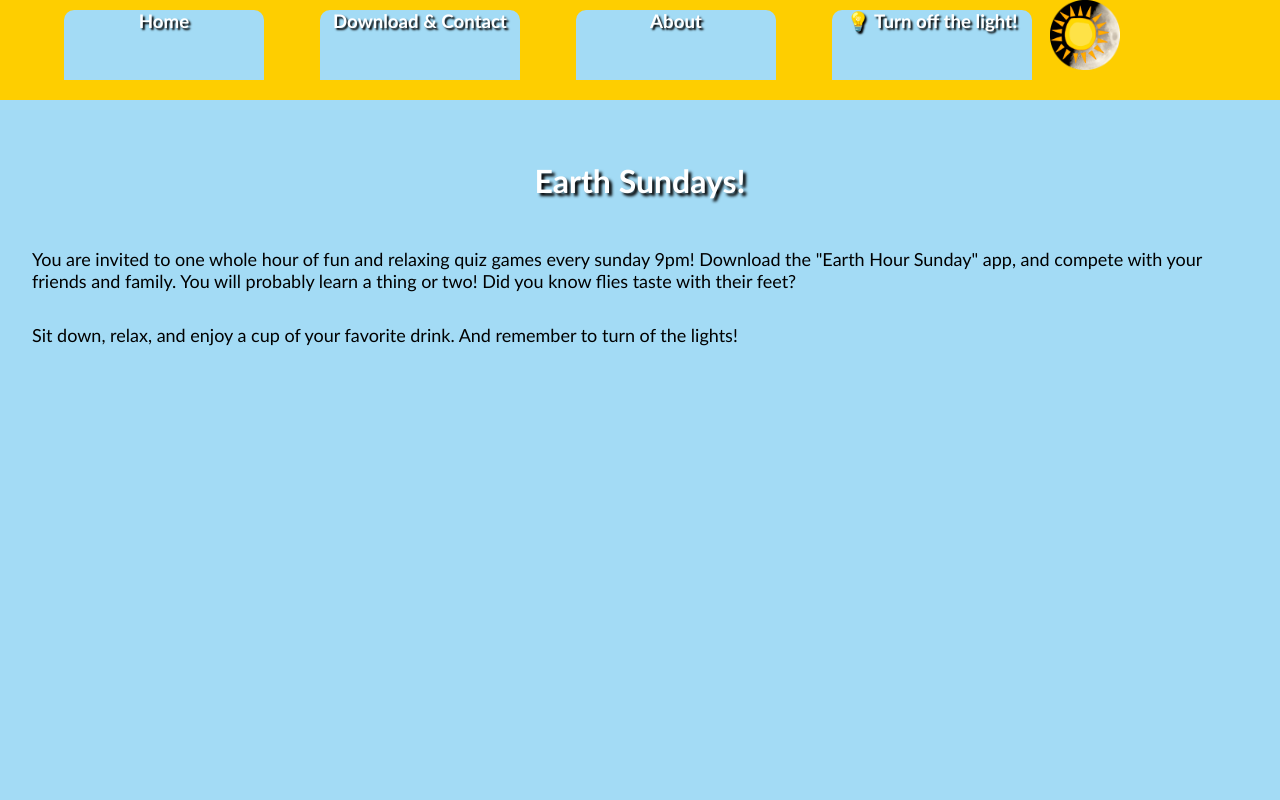
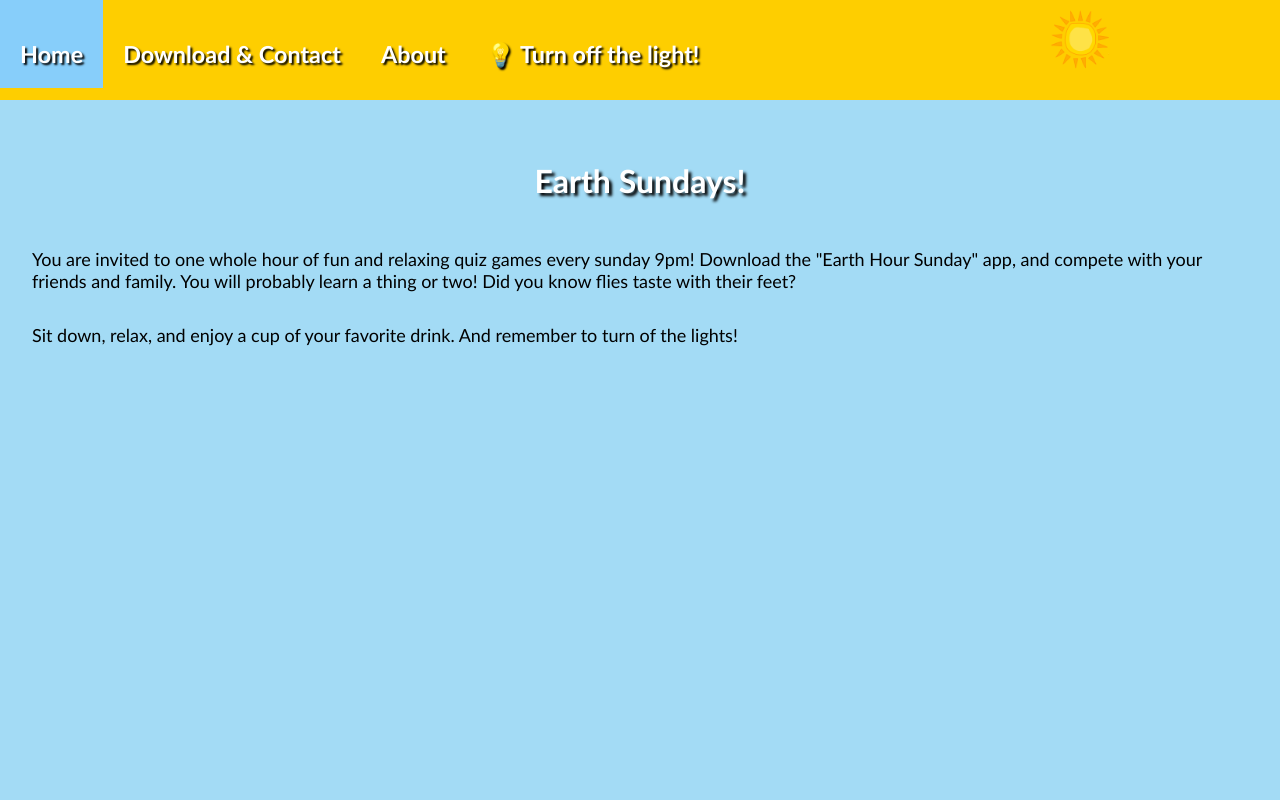
Before and after one commit to AndreasRinvoll/SnowballChallengeOblig, a plain HTML site: page index.html in a window 1280 px wide. Shown: the top 800 px of the page. Drawn offline with Linux system fonts and the light colour scheme.

Commit message:
Banner changes

```diff
--- a/index.html
+++ b/index.html
@@ -17,32 +17,22 @@
         </div>
 
         <div class="navigationbar">
-
             <a href="#main">
-                <div id="div_home" class="div_button">
                 <h3>Home</h3>
-                </div>
             </a>
 
             <a href="#download">
-                <div id="div_download" class="div_button">
                 <h3>Download & Contact</h3>
-                </div>
             </a>
 
             <a href="#about">
-                <div id="div_contact" class="div_button">
                 <h3>About</h3>
-                </div>
             </a>
-                <a href="#moon">
-                    <div id="div_lys" class="div_button_lights">
+            <a href="#moon" id="div_lys">
                     <h3>💡 Turn off the light!</h3>
-                    </div>
             </a>
                 <img src="img/sun.png" class="sunmoon" id="sun">
                 <img src="img/moon.png" class="sunmoon" id="moon">
-
         </div>
         <!--<a id="lys" href="#container" onclick="lys();">💡</a>-->
         <div class="main">
--- a/light_theme.css
+++ b/light_theme.css
@@ -29,7 +29,8 @@ body {
   position: fixed;
   top: 0;
   width: 100%;
-  height: 10%;
+  height: 100px;
+  text-align: center;
 }
 
 .navigationbar a {
@@ -39,11 +40,21 @@ body {
   text-align: center;
   padding: 1rem;
   text-decoration: none;
+  text-align: center;
+  padding: 1em;
+	padding-top: 40px;
+  font-size: 15pt;
+  transition: all 0.2s ease-in-out;
+
 }
 
 .navigationbar a:hover {
   /*background: chartreuse;*/
-  color: black;
+  background-color: lightskyblue;
+}
+
+.navigationbar a:active{
+  background-color: mediumblue;
 }
 
 .banner {
@@ -158,24 +169,10 @@ a {
   font-size: 30pt;
 }
 
-.div_button {
-  border-radius: 10px;
+.navigationbar a{
+  float: inline-start;
   display: block;
-  position: absolute;
   top: 10px;
-  height: 80px;
-  width: 200px;
-  background-color: rgb(163, 219, 245);
-}
-
-.div_button_lights {
-  border-radius: 10px;
-  display: block;
-  position: absolute;
-  top: 10px;
-  height: 80px;
-  width: 200px;
-  background-color: rgb(163, 219, 245);
 }
 
 .sunmoon {
@@ -183,13 +180,14 @@ a {
   width: 70px;
   position: absolute;
   left: 82%;
+  top: 5%;
 }
 
 #moon {
-  z-index: -10;
+  visibility: hidden;
 }
 #moon:target {
-  z-index: 10;
+  visibility: visible;
 }
 
 #bilde {
```
Lines whose indentation alone changed are shown as unchanged.
